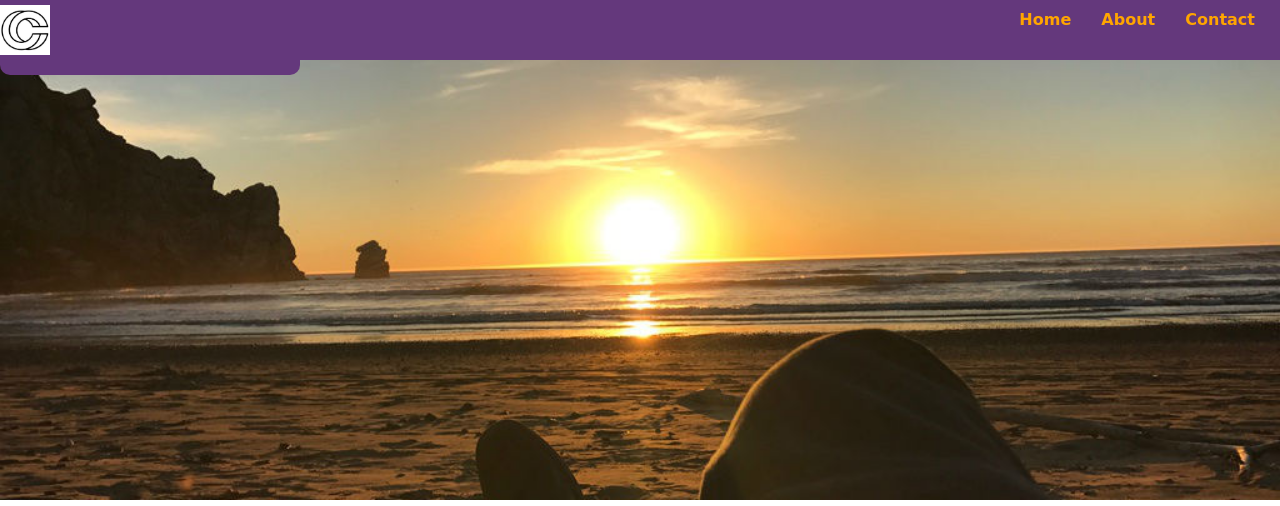
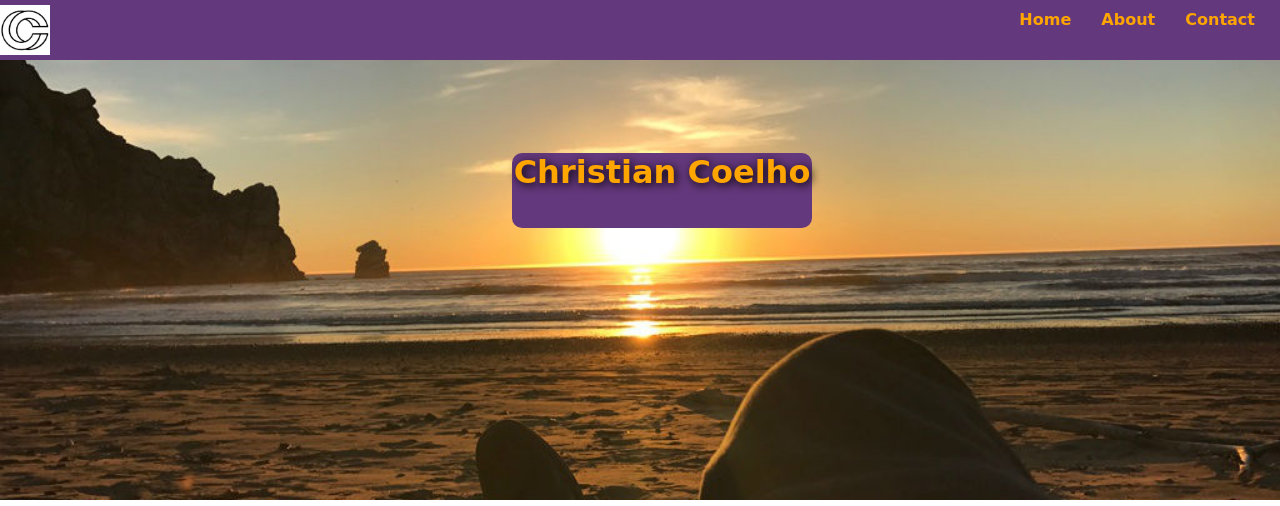
Before and after one commit to ChristianCoelho/MyWebsite, a plain HTML site: page index.html in a window 1280 px wide. Shown: the top 506 px of the page. Drawn offline with Linux system fonts and the light colour scheme; a web font is replaced by a local one.

Commit message:
final version

```diff
--- a/css/styles.css
+++ b/css/styles.css
@@ -2,7 +2,6 @@ body{
     margin: 0 auto;
     font-family: 'Gamja Flower', cursive;
 }
-
 .nav-bar{
     background-color: #64387c;/*rgb(100, 56, 124);*/
     height: 60px;
@@ -56,8 +55,9 @@ body{
 .banner-text-background{
     height: 75px;
     width: 300px;
+    position: absolute;
     background-color: #64387c;
-    /*position: absolute;*/
+    margin-top: 10%;
     text-align: center;
     top: 25px;
     left: 40%;
```
